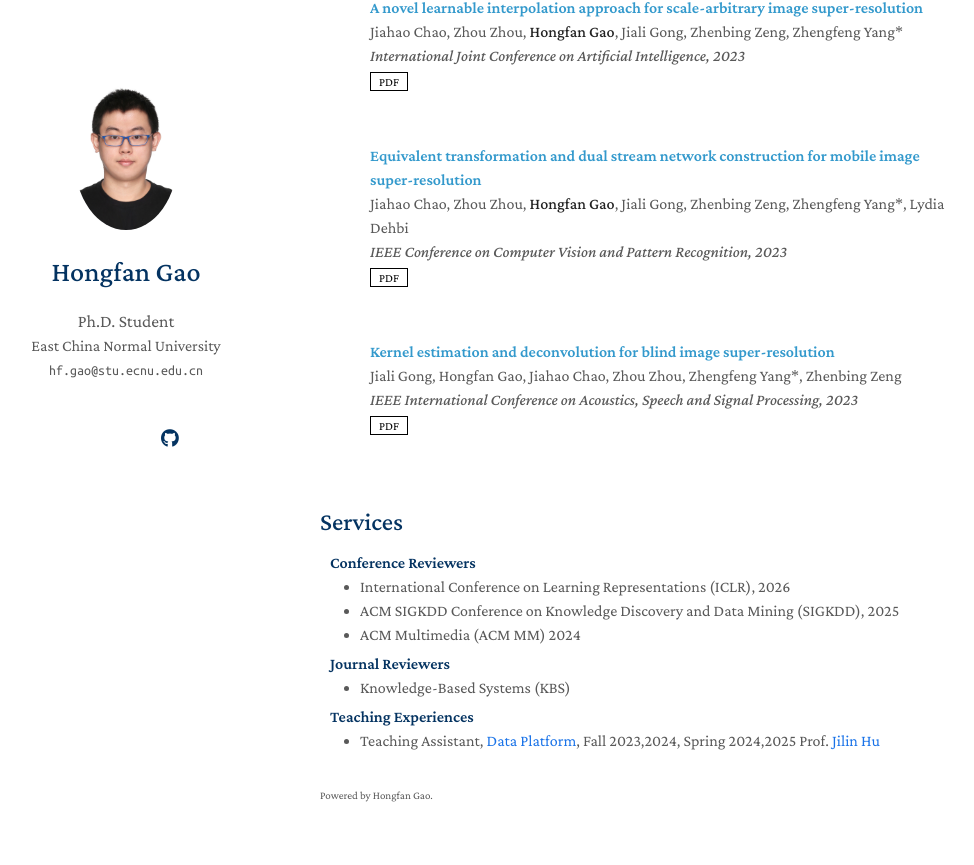
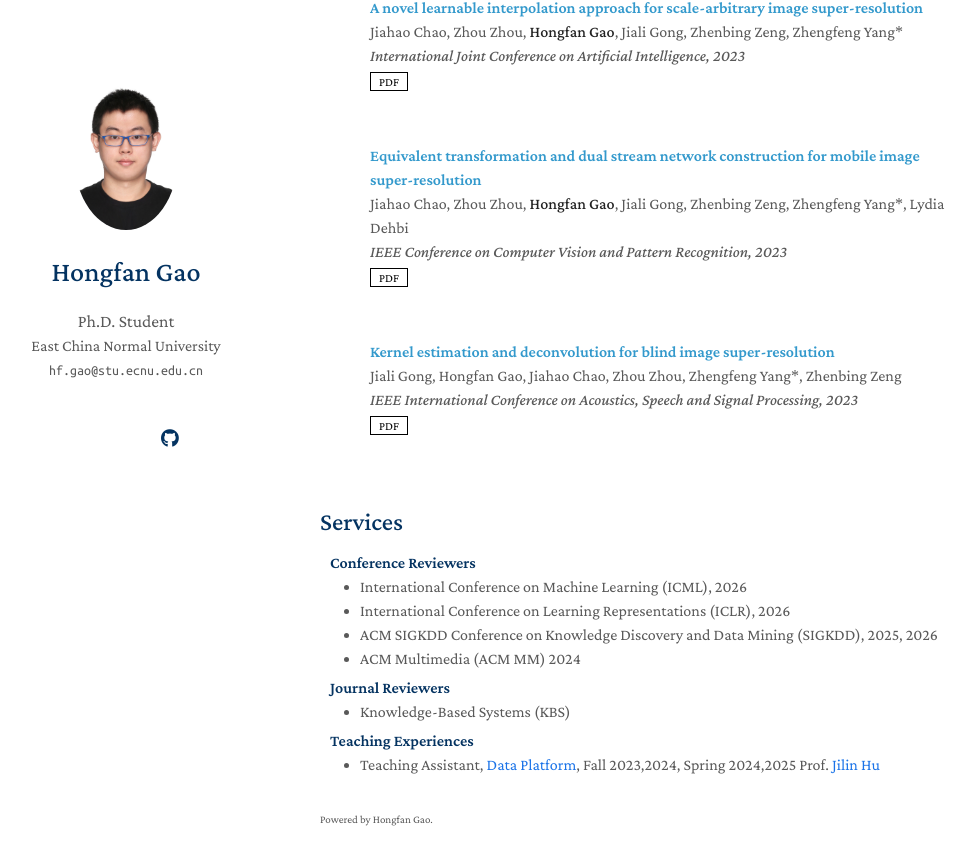
Before and after one commit to hongfangao/hongfangao.github.io, a Jekyll site: the page built from index.md, in a window 1280 px wide and 900 px high, scrolled down 1893 px. Shown: the top 865 px of the window, without its empty margins (150-1124 px from the left). Built offline with Jekyll 4.4.1, drawn with Linux system fonts in a browser that asks for light colours; a style sheet for code colours, icons or effects is not loaded; our own code applies the rules of GitHub Pages for plain Markdown files.

Commit message:
modify service

```diff
--- a/_includes/services.md
+++ b/_includes/services.md
@@ -3,8 +3,9 @@
 <h4 style="margin:0 10px 0;">Conference Reviewers</h4>
 
 <ul style="margin:0 0 5px;">
+  <li><a href="https://icml.cc/"><autocolor>International Conference on Machine Learning (ICML), 2026</autocolor></a></li>
   <li><a href="https://iclr.cc/"><autocolor>International Conference on Learning Representations (ICLR), 2026</autocolor></a></li>
-  <li><a href="https://kdd2025.kdd.org/"><autocolor>ACM SIGKDD Conference on Knowledge Discovery and Data Mining (SIGKDD), 2025</autocolor></a></li>
+  <li><a href="https://kdd.org/"><autocolor>ACM SIGKDD Conference on Knowledge Discovery and Data Mining (SIGKDD), 2025, 2026</autocolor></a></li>
   <li><a href="https://2024.acmmm.org/"><autocolor>ACM Multimedia (ACM MM) 2024</autocolor></a></li>
 </ul>
 
```
